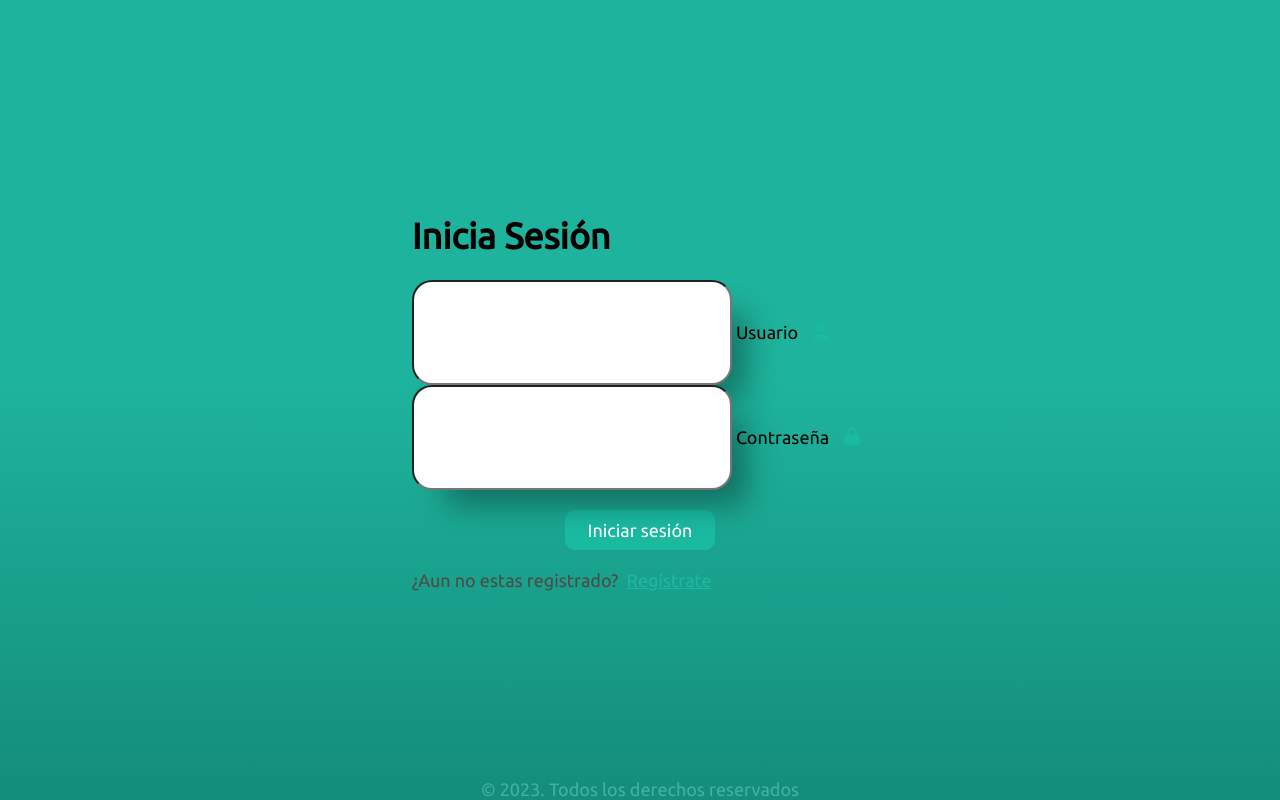
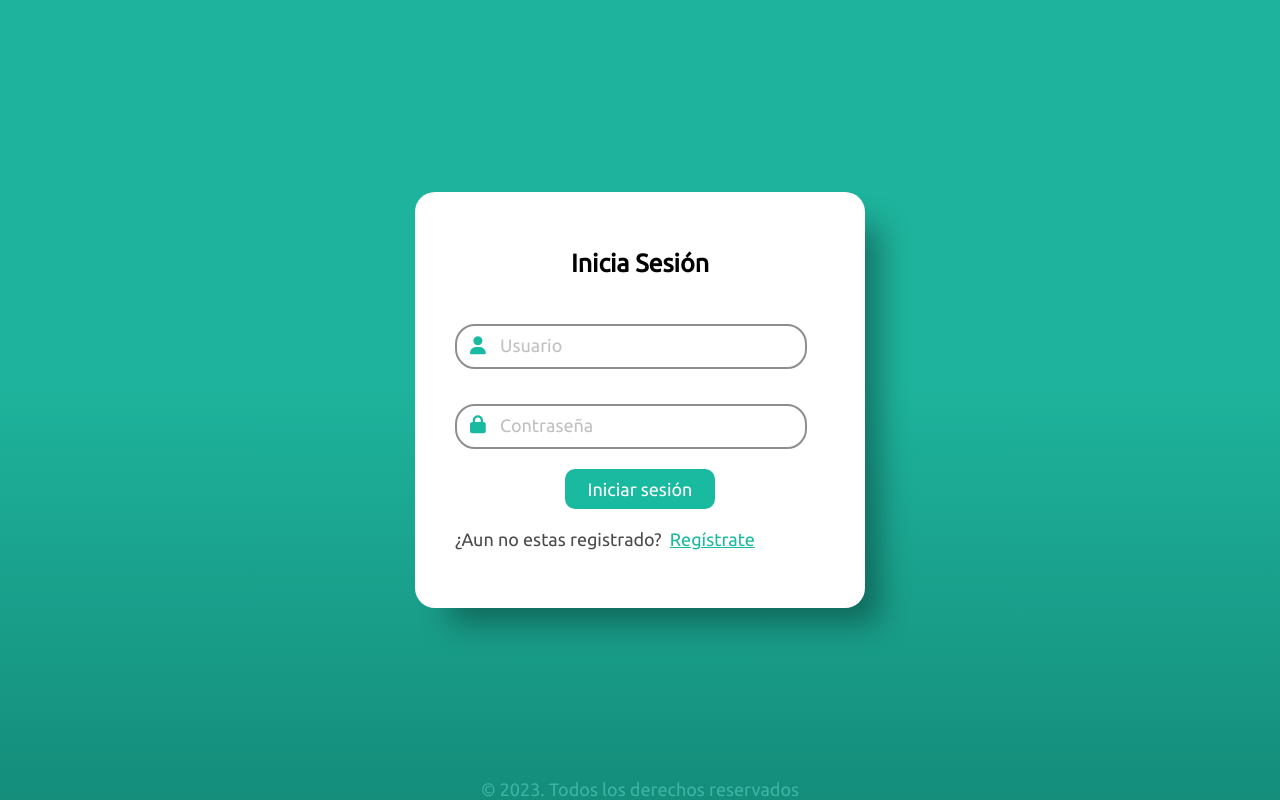
Before and after one commit to Cristh715/Login-and-signup, a PHP site: page / in a window 1280 px wide. Run offline with PHP 8.4, Linux system fonts and the light colour scheme; some libraries are stand-ins or nearby versions.

Commit message:
Añadiendo transiciones al login

```diff
--- a/assets/css/styles.css
+++ b/assets/css/styles.css
@@ -1,6 +1,7 @@
 :root{
     --primary-color: #1abaa1;
     --secondary-color: #3fb3a5;
+    --inactive-color:#8e8e8e;
     --font-roboto: 'Roboto', sans-serif;
     --font-ubuntu: 'Ubuntu', sans-serif;
 }
@@ -24,7 +25,7 @@ main{
     font-size: 18px;
 }
 
-.login-input{ /*Div que abarca el formulario*/
+.login-form{ /*Div que abarca el formulario*/
     background-color: #fff;
     width: 50%;
     padding: 40px;
@@ -37,41 +38,54 @@ main{
 
 .login-user, .login-pass{
     position: relative;
+    padding-top: 25px;
 }
 
-.login-input input::placeholder{
+.login-label{
     color: #c0c0c0;
+    position: absolute;
+    cursor: pointer;
+    top: 41px;
+    left: 45px;
+    transition: transform .3s, color .3s;
+}
+
+.login-input:focus + .login-label, .login-input:not(:placeholder-shown) + .login-label{
+    transform: translate(-30px,-35px) scale(.85);
+    transform-origin: left top;
+    color: var(--primary-color);
+}
+
+.login-input{
+    border-radius: 20px;
+    outline: none;
+    cursor: pointer;
+    background: none;
+    border: none;
+    padding: 10px 20px;
+    padding-left: 40px;
+    margin: 5px 0;
+    border: 2px solid var(--inactive-color);
+    display: flex;
+    flex-direction: column;
+    width: 95%;
+    transition: all 0.5s;
+}
+
+.login-input:focus{
+    border:2px solid var(--primary-color);
 }
 
 .fa-user, .fa-lock{
     color: var(--primary-color);
     position: absolute;
     margin-left: 15px;
+    margin-top: 14px;
     top: 50%;
     transform: translateY(-50%);
 }
 
-.login-input input{
-    border-radius: 20px;
-    border: none;
-    padding: 10px 20px;
-    padding-left: 40px;
-    margin: 5px 0;
-    border: 2px solid var(--primary-color);
-    display: flex;
-    flex-direction: column;
-    width: 95%;
-}
-
-.login-input label{
-    display: block;
-    font-weight: bold;
-    margin: 15px 0;
-    font-size: 20px;
-    color: var(--primary-color);
-}
-
-.login-input h1{
+.login-form h1{
     font-size: 25px;
     font-weight: bold;
     text-align: center;
```
